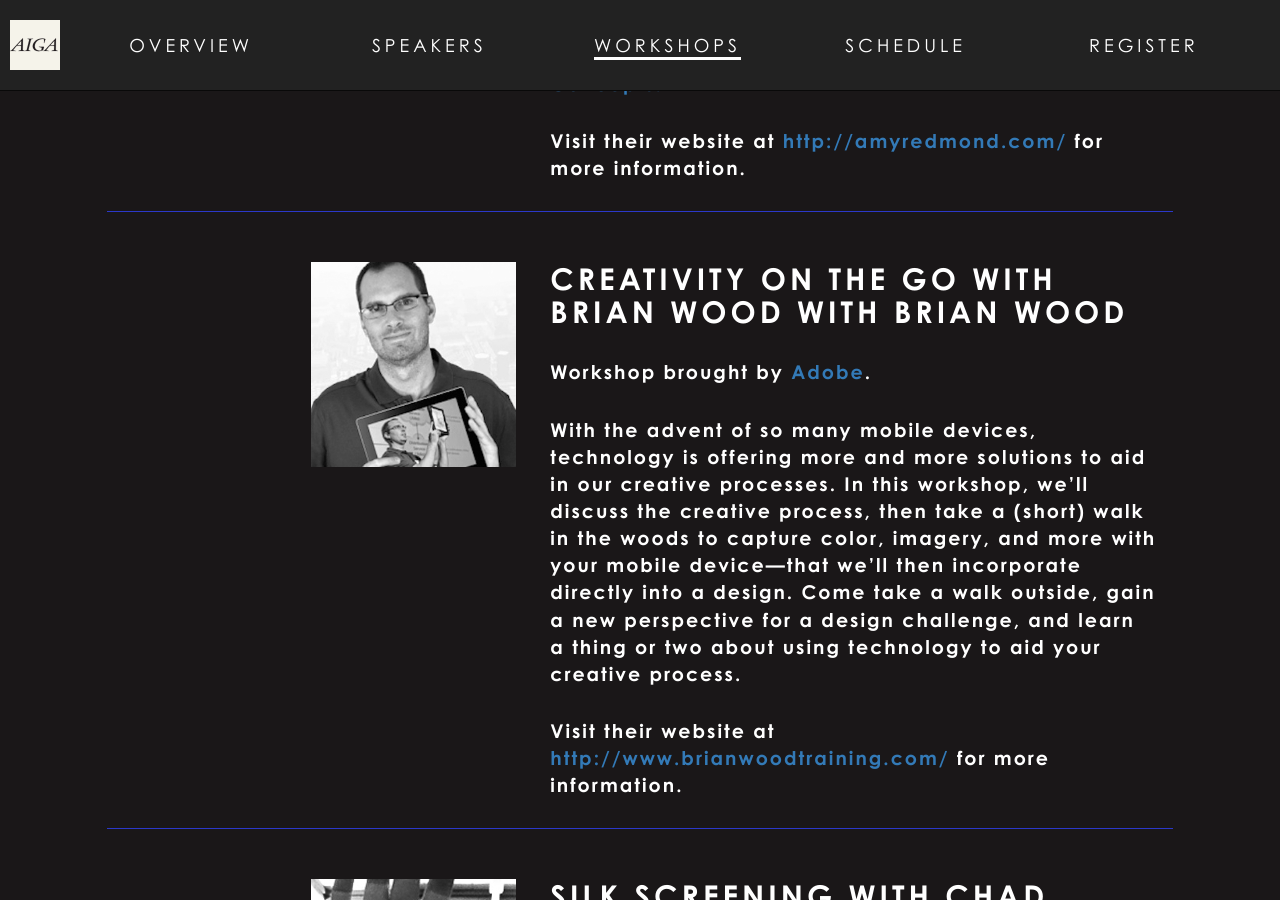
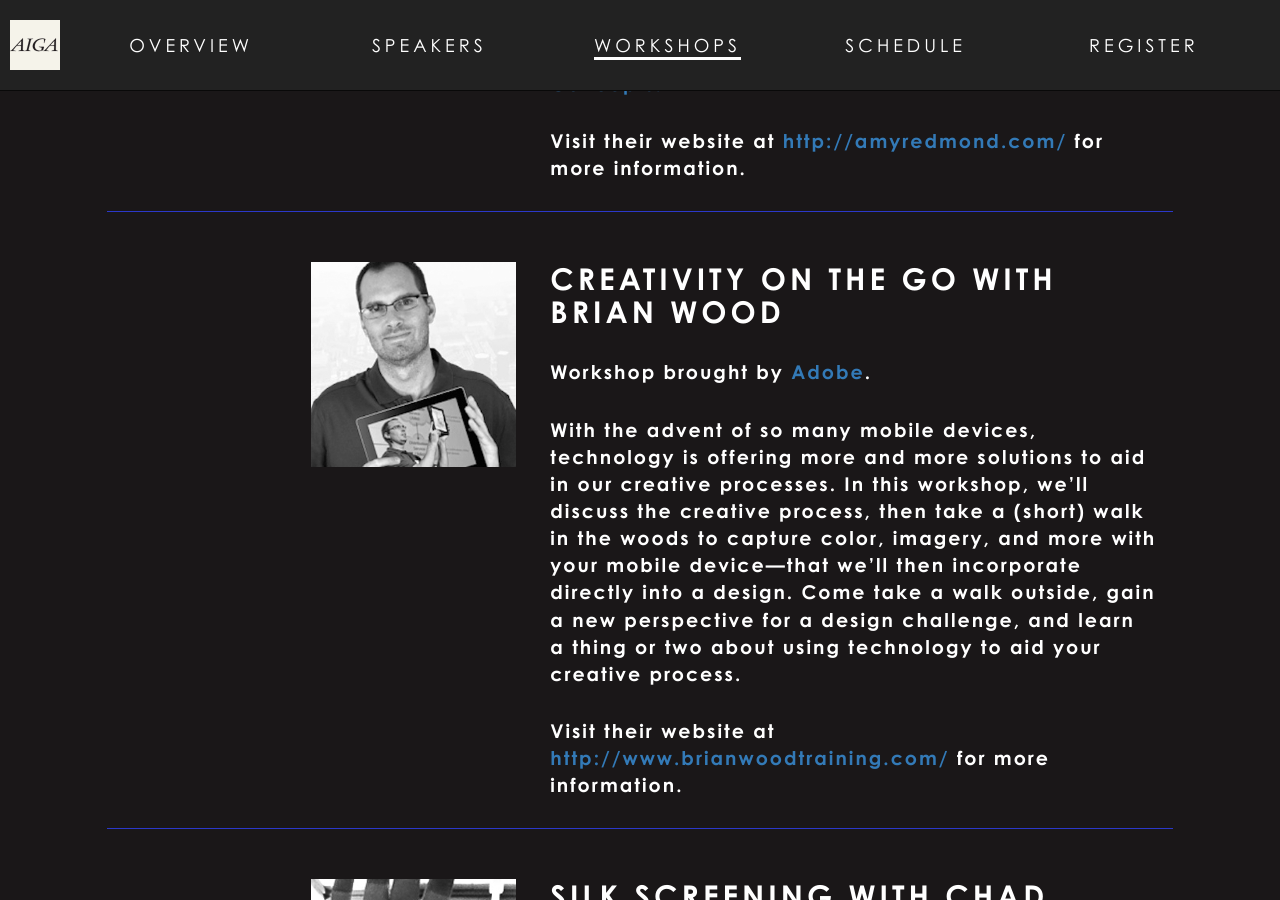
Before and after one commit to aiga-seattle/2015.aigaintothewoods.com, a Jekyll site: the page built from workshops.html, in a window 1280 px wide and 900 px high, scrolled down 966 px. Built offline with Jekyll 4.4.1, drawn with Linux system fonts in a browser that asks for light colours; nearby versions of some CDN libraries; some web fonts are replaced.

Commit message:
Remove duplicate

```diff
--- a/_workshops/brian-wood.html
+++ b/_workshops/brian-wood.html
@@ -1,5 +1,5 @@
 ---
-title: Creativity on The Go with Brian Wood
+title: Creativity on The Go
 leader: Brian Wood
 slug: adobe-workshop
 website: http://www.brianwoodtraining.com/
```
Also changed, not shown: 2 other files.
